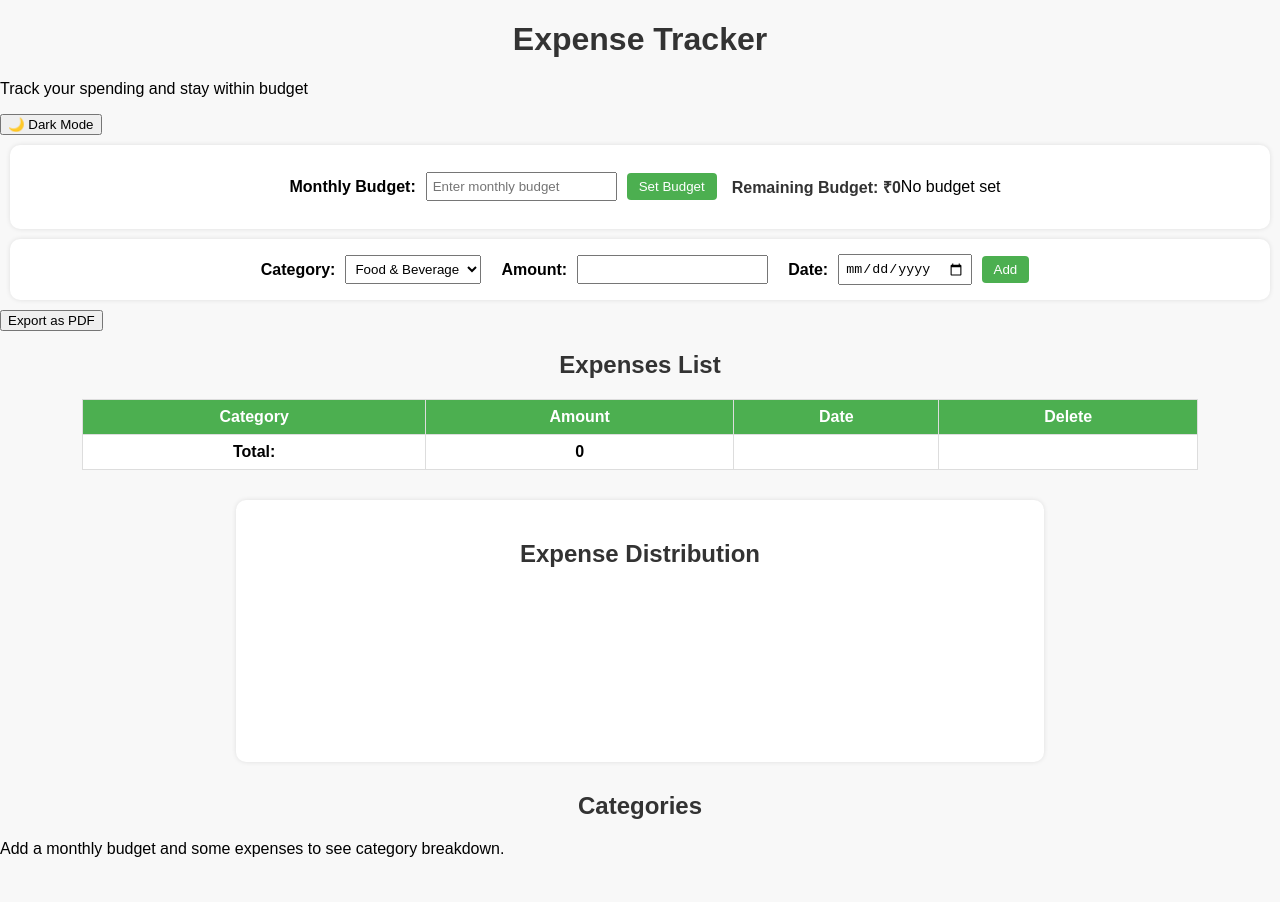
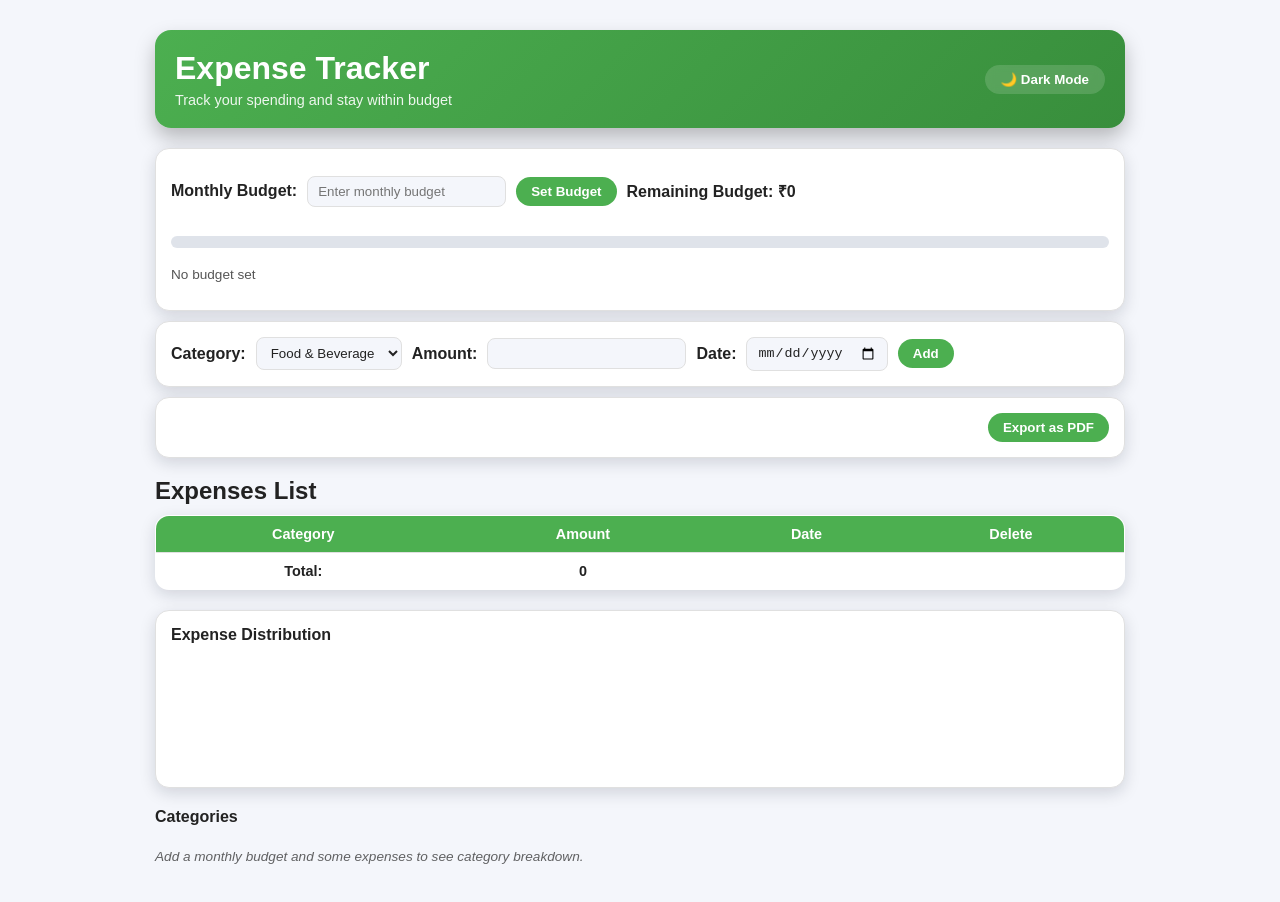
Before and after one commit to ishpreet27/expense-tracker-, a plain HTML site: page index.html in a window 1280 px wide. Before the commit the page ends 874 px from the top, so only its background shows below. Drawn offline with nearby package versions, Linux system fonts and the light colour scheme.

Commit message:
Add light and dark theme support in CSS
Refactor CSS to implement light and dark themes with improved styling.

```diff
--- a/style.css
+++ b/style.css
@@ -1,96 +1,397 @@
+* {
+  box-sizing: border-box;
+}
+
+/* Light theme variables */
+:root {
+  --bg-body: #f4f6fb;
+  --bg-card: #ffffff;
+  --text-main: #222;
+  --text-sub: #555;
+  --accent: #4caf50;
+  --accent-dark: #388e3c;
+  --danger: #f44336;
+  --warning: #ff9800;
+  --border-soft: #e0e0e0;
+}
+
+/* Dark theme overrides */
+body.dark {
+  --bg-body: #0f172a;
+  --bg-card: #111827;
+  --text-main: #e5e7eb;
+  --text-sub: #9ca3af;
+  --accent: #22c55e;
+  --accent-dark: #16a34a;
+  --danger: #f97373;
+  --warning: #fbbf24;
+  --border-soft: #1f2937;
+}
+
 body {
-  font-family: Arial, sans-serif;
+  font-family: "Poppins", Arial, sans-serif;
   margin: 0;
   padding: 0;
-  background-color: #f8f8f8;
+  background: var(--bg-body);
+  color: var(--text-main);
+  transition: background 0.3s ease, color 0.3s ease;
 }
 
-h1, h2 {
-  text-align: center;
-  color: #333;
+.app-container {
+  max-width: 1000px;
+  margin: 30px auto;
+  padding: 0 15px 30px;
 }
 
-.input-section, .budget-section {
+header {
+  display: flex;
+  justify-content: space-between;
+  align-items: center;
+  background: linear-gradient(135deg, var(--accent), var(--accent-dark));
+  color: #fff;
+  padding: 20px;
+  border-radius: 16px;
+  box-shadow: 0 10px 20px rgba(0, 0, 0, 0.25);
+  margin-bottom: 20px;
+}
+
+.header-left h1 {
+  margin: 0;
+}
+
+.header-left p {
+  margin: 5px 0 0;
+  font-size: 0.9rem;
+  opacity: 0.9;
+}
+
+.header-right {
+  display: flex;
+  align-items: center;
+}
+
+#theme-toggle {
+  padding: 7px 16px;
+  border-radius: 999px;
+  border: none;
+  background: rgba(255, 255, 255, 0.15);
+  color: #fff;
+  font-weight: 600;
+  cursor: pointer;
+  backdrop-filter: blur(4px);
+  transition: background 0.2s, transform 0.15s, box-shadow 0.15s;
+}
+
+#theme-toggle:hover {
+  background: rgba(255, 255, 255, 0.3);
+  transform: translateY(-1px);
+  box-shadow: 0 4px 12px rgba(0, 0, 0, 0.25);
+}
+
+/* Common card style */
+.budget-section,
+.input-section,
+.export-section {
+  background: var(--bg-card);
+  color: var(--text-main);
+  padding: 15px;
+  margin: 10px 0;
+  border-radius: 14px;
+  box-shadow: 0 5px 16px rgba(15, 23, 42, 0.15);
+  border: 1px solid var(--border-soft);
+}
+
+.budget-section,
+.input-section {
   display: flex;
   flex-wrap: wrap;
-  justify-content: center;
+  gap: 10px;
   align-items: center;
-  padding: 15px;
-  background-color: #fff;
-  margin: 10px;
-  border-radius: 10px;
-  box-shadow: 0 0 5px rgba(0,0,0,0.1);
 }
 
-.input-section label,
-.budget-section label {
-  margin: 0 10px;
-  font-weight: bold;
+.budget-section label,
+.input-section label {
+  font-weight: 600;
 }
 
+.budget-section input,
 .input-section input,
-.budget-section input,
 .input-section select {
-  padding: 5px;
-  margin-right: 10px;
+  padding: 7px 10px;
+  border-radius: 8px;
+  border: 1px solid var(--border-soft);
+  outline: none;
+  background: var(--bg-body);
+  color: var(--text-main);
+  transition: border 0.2s, box-shadow 0.2s, background 0.2s, color 0.2s;
 }
 
-.input-section button,
-.budget-section button {
-  padding: 6px 12px;
-  background-color: #4CAF50;
-  color: white;
-  border: none;
-  border-radius: 4px;
-  cursor: pointer;
+.budget-section input:focus,
+.input-section input:focus,
+.input-section select:focus {
+  border-color: var(--accent);
+  box-shadow: 0 0 0 3px rgba(34, 197, 94, 0.25);
 }
 
+.budget-section button,
+.input-section button,
+.export-section button {
+  padding: 7px 15px;
+  border-radius: 999px;
+  border: none;
+  background: var(--accent);
+  color: #fff;
+  font-weight: 600;
+  cursor: pointer;
+  transition: background 0.2s, transform 0.15s, box-shadow 0.15s;
+}
+
+.budget-section button:hover,
+.input-section button:hover,
+.export-section button:hover {
+  background: var(--accent-dark);
+  transform: translateY(-1px);
+  box-shadow: 0 4px 12px rgba(15, 23, 42, 0.25);
+}
+
+.export-section {
+  display: flex;
+  justify-content: flex-end;
+  gap: 10px;
+}
+
+/* Budget progress bar */
+.budget-progress {
+  display: flex;
+  flex-direction: column;
+  gap: 5px;
+  flex: 1 1 100%;
+  margin-top: 8px;
+}
+
+.progress-bar {
+  width: 100%;
+  height: 12px;
+  border-radius: 999px;
+  background: rgba(148, 163, 184, 0.3);
+  overflow: hidden;
+}
+
+.progress-fill {
+  height: 100%;
+  width: 0%;
+  border-radius: 999px;
+  transition: width 0.3s ease, background 0.3s ease;
+}
+
+.progress-fill.ok {
+  background: var(--accent);
+}
+
+.progress-fill.warning {
+  background: var(--warning);
+}
+
+.progress-fill.danger {
+  background: var(--danger);
+}
+
+#budget-status-text {
+  font-size: 0.85rem;
+  color: var(--text-sub);
+}
+
+#remaining-budget-display {
+  font-weight: 600;
+}
+
+.remaining-negative {
+  color: var(--danger);
+}
+
+/* Table */
 .expenses-list {
-  margin: 20px;
+  margin-top: 15px;
+}
+
+.expenses-list h2 {
+  margin-bottom: 10px;
 }
 
 table {
-  width: 90%;
-  margin: auto;
+  width: 100%;
   border-collapse: collapse;
-  background-color: #fff;
+  background: var(--bg-card);
+  color: var(--text-main);
+  border-radius: 14px;
+  overflow: hidden;
+  box-shadow: 0 5px 16px rgba(15, 23, 42, 0.15);
+  border: 1px solid var(--border-soft);
 }
 
-th, td {
-  border: 1px solid #ddd;
-  padding: 8px;
+th,
+td {
+  padding: 10px;
   text-align: center;
+  font-size: 0.9rem;
+  border-bottom: 1px solid var(--border-soft);
 }
 
 th {
-  background-color: #4CAF50;
-  color: white;
+  background: var(--accent);
+  color: #fff;
+}
+
+tbody tr:nth-child(even) {
+  background: rgba(148, 163, 184, 0.08);
+}
+
+tbody tr:hover {
+  background: rgba(34, 197, 94, 0.08);
 }
 
 tfoot td {
-  font-weight: bold;
+  font-weight: 700;
 }
 
+/* Delete button */
 .delete-btn {
-  padding: 5px 10px;
-  background-color: #f44336;
-  color: white;
+  padding: 5px 12px;
+  border-radius: 999px;
   border: none;
-  border-radius: 4px;
+  background: var(--danger);
+  color: #fff;
+  font-size: 0.8rem;
   cursor: pointer;
+  transition: background 0.2s, transform 0.15s, box-shadow 0.15s;
 }
 
-.charts-section {
-  width: 60%;
-  margin: 30px auto;
-  background-color: #fff;
-  padding: 20px;
-  border-radius: 10px;
-  box-shadow: 0 0 5px rgba(0,0,0,0.1);
+.delete-btn:hover {
+  background: #c62828;
+  transform: translateY(-1px);
+  box-shadow: 0 3px 8px rgba(15, 23, 42, 0.3);
 }
 
-#remaining-budget-display {
-  margin-left: 15px;
-  font-weight: bold;
-  color: #333;
+/* Charts */
+.charts-section {
+  display: grid;
+  grid-template-columns: 1fr;
+  gap: 20px;
+  margin-top: 20px;
 }
+
+.chart-card {
+  background: var(--bg-card);
+  color: var(--text-main);
+  padding: 15px;
+  border-radius: 14px;
+  box-shadow: 0 5px 16px rgba(15, 23, 42, 0.15);
+  border: 1px solid var(--border-soft);
+}
+
+.chart-card h2 {
+  margin-top: 0;
+  font-size: 1rem;
+}
+
+/* Smaller pie chart */
+.chart-card canvas#pieChart {
+  max-width: 220px;
+  max-height: 220px;
+  margin: auto;
+}
+
+/* Category cards with circular ring */
+.category-section {
+  margin-top: 20px;
+}
+
+.category-section h2 {
+  margin-bottom: 10px;
+  font-size: 1rem;
+}
+
+.category-list {
+  display: flex;
+  flex-direction: column;
+  gap: 12px;
+}
+
+.category-card {
+  display: flex;
+  align-items: center;
+  gap: 12px;
+  padding: 10px 12px;
+  border-radius: 14px;
+  background: var(--bg-card);
+  box-shadow: 0 4px 10px rgba(15, 23, 42, 0.12);
+  border: 1px solid var(--border-soft);
+}
+
+.category-ring {
+  position: relative;
+  width: 50px;
+  height: 50px;
+  border-radius: 50%;
+  background: conic-gradient(
+    var(--ring-color, #4caf50) var(--percent, 0%),
+    rgba(148, 163, 184, 0.25) 0
+  );
+  display: flex;
+  align-items: center;
+  justify-content: center;
+}
+
+.category-ring .ring-inner {
+  width: 70%;
+  height: 70%;
+  border-radius: 50%;
+  background: var(--bg-card);
+}
+
+.category-info {
+  flex: 1;
+  display: flex;
+  flex-direction: column;
+  gap: 3px;
+}
+
+.category-top {
+  display: flex;
+  justify-content: space-between;
+  align-items: center;
+}
+
+.category-name {
+  font-weight: 600;
+}
+
+.category-amount {
+  font-weight: 600;
+}
+
+.category-sub {
+  display: flex;
+  justify-content: space-between;
+  font-size: 0.8rem;
+  opacity: 0.8;
+}
+
+.category-empty {
+  font-size: 0.85rem;
+  opacity: 0.7;
+  font-style: italic;
+}
+
+/* Responsive */
+@media (max-width: 768px) {
+  header {
+    flex-direction: column;
+    gap: 10px;
+    align-items: flex-start;
+  }
+
+  .export-section {
+    justify-content: center;
+  }
+}
```
